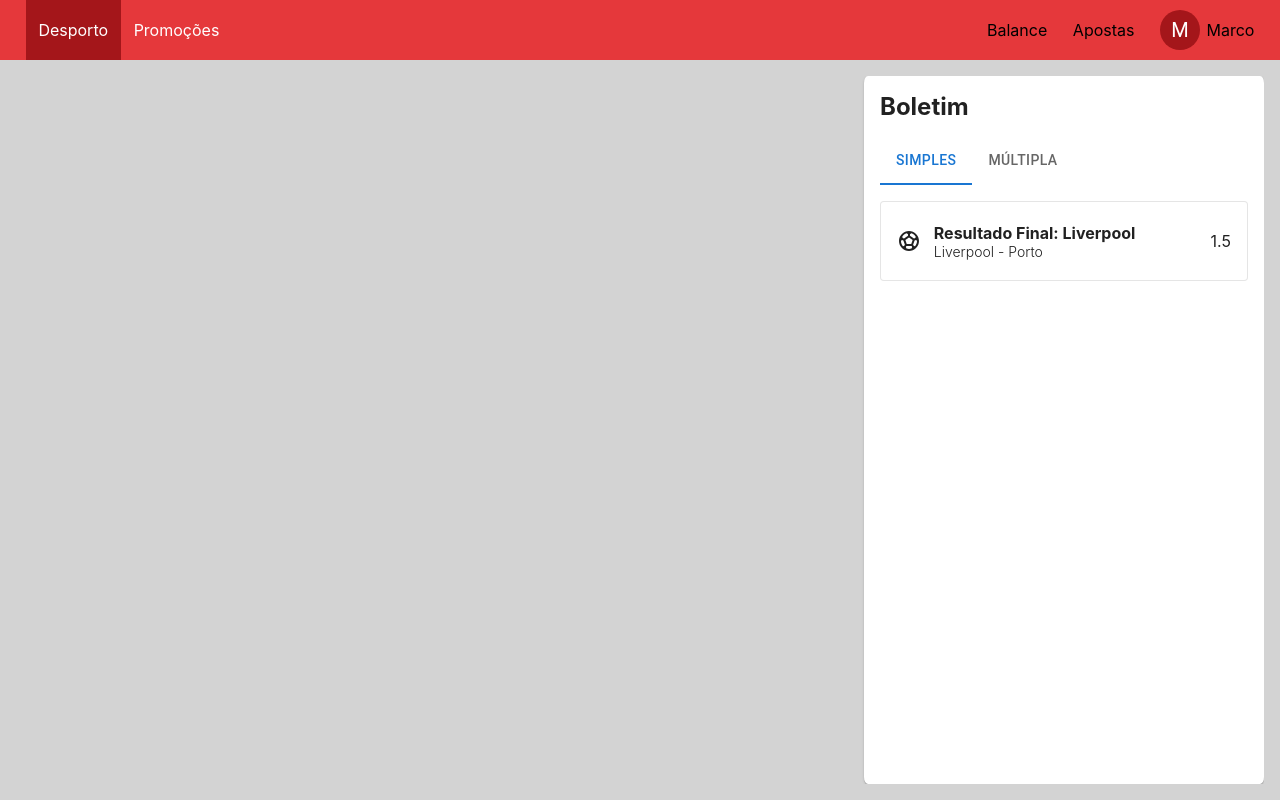
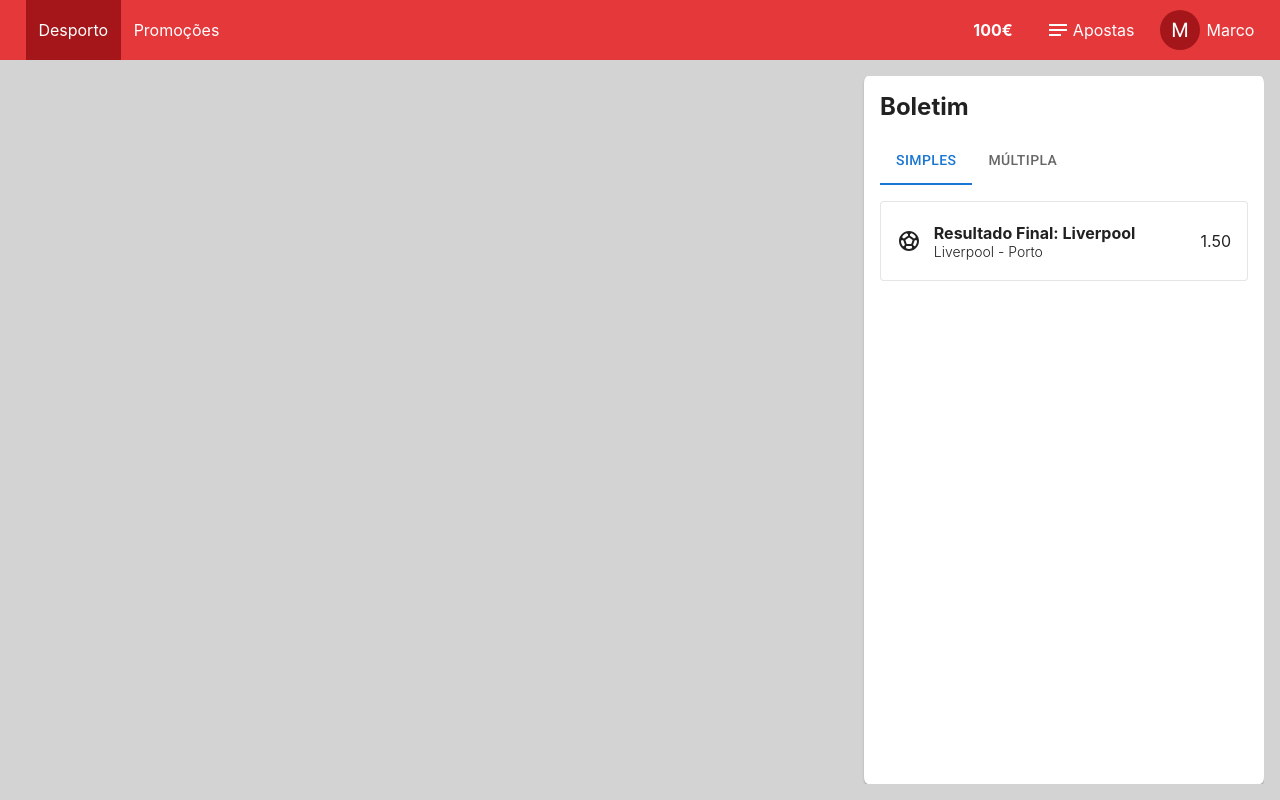
Before and after one commit to gonaloppcc/projetoRAS, a Next.js app in the folder frontend/: page /components in a window 1280 px wide. Built offline with nearby package versions, Linux system fonts and the light colour scheme.

Commit message:
Add basic balance component. Add icon to bets link. Improve live event styling.

```diff
--- a/frontend/package.json
+++ b/frontend/package.json
@@ -17,6 +17,7 @@
     "dependencies": {
         "@emotion/react": "^11.10.5",
         "@emotion/styled": "^11.10.5",
+        "@fontsource/roboto": "^4.5.8",
         "@mui/icons-material": "^5.10.9",
         "@mui/material": "^5.10.11",
         "@tanstack/react-query": "^4.13.4",
--- a/frontend/src/components/Balance/index.tsx
+++ b/frontend/src/components/Balance/index.tsx
@@ -1,5 +1,21 @@
 import React from 'react';
+import {PALETTE} from '../../constants/Palette';
 
-export const Balance = () => {
-    return <div>Balance</div>;
+interface BalanceProps {
+    money: number; // Money in euros at least for now
+}
+
+export const Balance = ({money}: BalanceProps) => {
+    return (
+        <div
+            style={{
+                background: PALETTE.IMPERIAL_RED,
+                padding: '1vh',
+                borderRadius: '5%',
+                fontWeight: 700,
+            }}
+        >
+            {money}€
+        </div>
+    );
 };
--- a/frontend/src/components/Flex/index.tsx
+++ b/frontend/src/components/Flex/index.tsx
@@ -3,11 +3,13 @@ import {Property} from 'csstype';
 import FlexDirection = Property.FlexDirection;
 import JustifyContent = Property.JustifyContent;
 import Gap = Property.Gap;
+import AlignItems = Property.AlignItems;
 
 export interface FlexProps {
     children: React.ReactNode;
     flexDirection?: FlexDirection;
     justifyContent?: JustifyContent;
+    alignItems?: AlignItems;
     gap?: Gap;
     width?: string;
     height?: string;
@@ -17,6 +19,7 @@ export const Flex = ({
     children,
     flexDirection,
     justifyContent,
+    alignItems,
     gap,
     width,
     height,
@@ -27,6 +30,7 @@ export const Flex = ({
         display: 'flex',
         flexDirection: flexDirection,
         justifyContent: justifyContent,
+        alignItems: alignItems,
         gap: gap,
         overflow: 'auto',
     };
--- a/frontend/src/components/Navbar/index.tsx
+++ b/frontend/src/components/Navbar/index.tsx
@@ -4,19 +4,26 @@ import {layoutStyle, navlinksStyle, profileNavbarStyle} from './styles';
 import {Balance} from '../Balance';
 import Link from 'next/link';
 import {Avatar} from '../Avatar';
+import NotesIcon from '@mui/icons-material/Notes';
+import {Flex} from '../Flex';
 
 export interface NavbarProps {
     children?: React.ReactNode;
 }
 
 export const Navbar = ({children: navlinks}: NavbarProps) => {
+    const money = 100;
+
     return (
         <Box sx={layoutStyle}>
             <Box sx={navlinksStyle}>{navlinks}</Box>
             <Box sx={profileNavbarStyle}>
-                <Balance />
+                <Balance money={money} />
                 <Link href="/bets" /* TODO: Hardcoded endpoint for now*/>
-                    Apostas
+                    <Flex alignItems="center" gap="0.2vw">
+                        <NotesIcon />
+                        Apostas
+                    </Flex>
                 </Link>
                 <Avatar name="Marco"></Avatar>
             </Box>
--- a/frontend/src/components/Navbar/styles.ts
+++ b/frontend/src/components/Navbar/styles.ts
@@ -1,6 +1,7 @@
 import {PALETTE} from '../../constants/Palette';
 
 export const layoutStyle = {
+    color: PALETTE.WHITE,
     paddingX: '2vw',
     display: 'flex',
     flexDirection: 'row',
--- a/frontend/src/components/cards/BetCard/index.tsx
+++ b/frontend/src/components/cards/BetCard/index.tsx
@@ -11,6 +11,8 @@ export interface BetCardProps {
 }
 
 export const BetCard = ({odd: {name, price}, event}: BetCardProps) => {
+    const priceFormatted = price.toFixed(2);
+
     return (
         <Card
             sx={{
@@ -52,7 +54,7 @@ export const BetCard = ({odd: {name, price}, event}: BetCardProps) => {
                     </span>
                 </Box>
             </Box>
-            <span>{price}</span>
+            <span>{priceFormatted}</span>
         </Card>
     );
 };
--- a/frontend/src/pages/_app.tsx
+++ b/frontend/src/pages/_app.tsx
@@ -2,6 +2,10 @@ import '../styles/globals.css';
 import type {AppProps} from 'next/app';
 import {PageLayout} from '../components/layouts/PageLayout';
 import {QueryClient, QueryClientProvider} from '@tanstack/react-query';
+import '@fontsource/roboto/300.css';
+import '@fontsource/roboto/400.css';
+import '@fontsource/roboto/500.css';
+import '@fontsource/roboto/700.css';
 
 // Create a client
 const queryClient = new QueryClient();
```
Also changed, not shown: frontend/src/components/cards/EventCard/index.tsx (+11 -5 lines), 1 other file (tests, documents, lock files or other folders).
